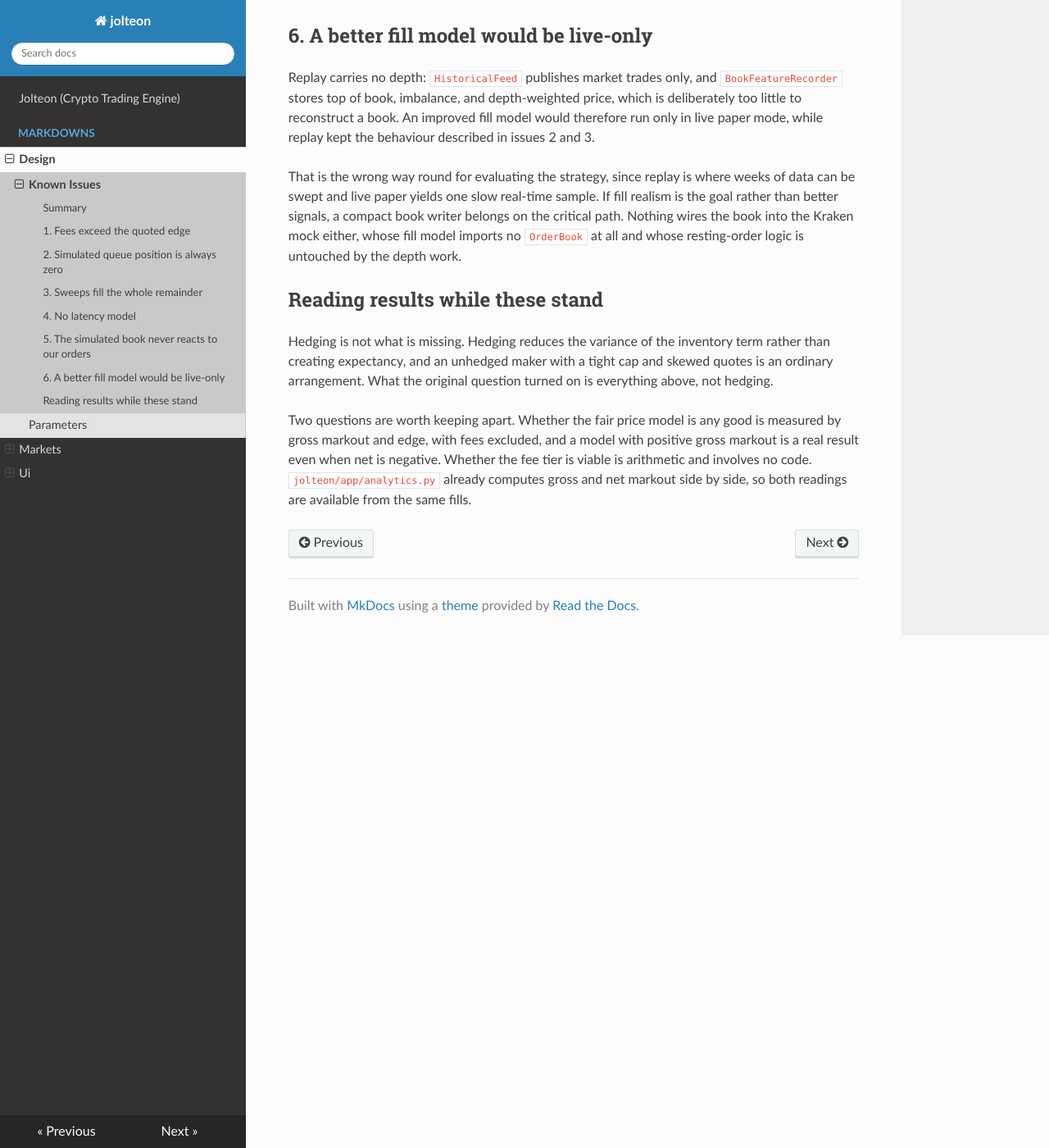
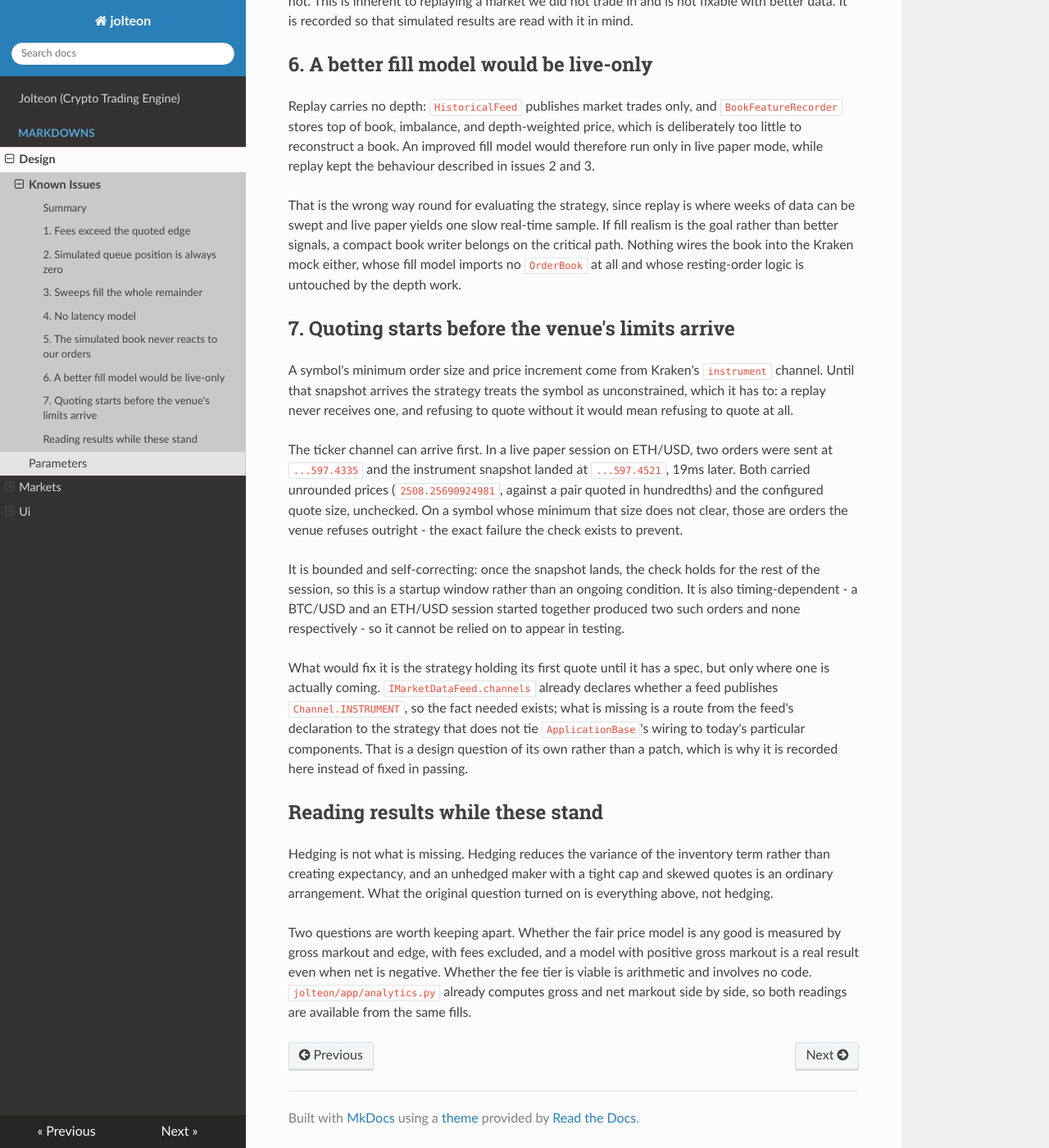
Before and after one commit to zhanghaowx/crypto-trading-engine, an MkDocs documentation site: the page built from docs/markdowns/design/known-issues.md, in a window 1280 px wide and 1400 px high, scrolled down 3154 px. Shown: the whole window at 82% size. Built offline with MkDocs 1.6.1, drawn with Linux system fonts in a browser that asks for light colours; nearby versions of some CDN libraries; some of the changed text lies outside the part shown.

Commit message:
docs(design): record that quoting starts before the venue's limits do
A strategy treats a symbol as unconstrained until the instrument channel
says otherwise, which it has to: a replay never receives one. The ticker
channel can arrive first, so a session's opening quotes can go out
unrounded and unchecked against a minimum they may not clear.

Recorded rather than fixed because the fix is a design question. The
feed already declares whether it publishes the channel; what is missing
is a route from that declaration to the strategy that does not tie
ApplicationBase's wiring to today's particular components.

Co-Authored-By: Claude Opus 5 <noreply@anthropic.com>

```diff
--- a/docs/markdowns/design/known-issues.md
+++ b/docs/markdowns/design/known-issues.md
@@ -31,6 +31,7 @@ starts from rather than the only values it can hold. See
 | 4 | No latency model | Queue position optimistic |
 | 5 | Simulated book never reacts to our orders | Inherent to replay |
 | 6 | A better fill model would be live-only | Cannot be backtested |
+| 7 | Quoting starts before the venue's limits arrive | Sends orders the venue refuses |
 
 ## 1. Fees exceed the quoted edge
 
@@ -155,6 +156,35 @@ book writer belongs on the critical path. Nothing wires the book into the
 Kraken mock either, whose fill model imports no `OrderBook` at all and
 whose resting-order logic is untouched by the depth work.
 
+## 7. Quoting starts before the venue's limits arrive
+
+A symbol's minimum order size and price increment come from Kraken's
+`instrument` channel. Until that snapshot arrives the strategy treats the
+symbol as unconstrained, which it has to: a replay never receives one, and
+refusing to quote without it would mean refusing to quote at all.
+
+The ticker channel can arrive first. In a live paper session on ETH/USD,
+two orders were sent at `...597.4335` and the instrument snapshot landed
+at `...597.4521`, 19ms later. Both carried unrounded prices
+(`2508.25690924981`, against a pair quoted in hundredths) and the
+configured quote size, unchecked. On a symbol whose minimum that size does
+not clear, those are orders the venue refuses outright - the exact failure
+the check exists to prevent.
+
+It is bounded and self-correcting: once the snapshot lands, the check
+holds for the rest of the session, so this is a startup window rather than
+an ongoing condition. It is also timing-dependent - a BTC/USD and an
+ETH/USD session started together produced two such orders and none
+respectively - so it cannot be relied on to appear in testing.
+
+What would fix it is the strategy holding its first quote until it has a
+spec, but only where one is actually coming. `IMarketDataFeed.channels`
+already declares whether a feed publishes `Channel.INSTRUMENT`, so the
+fact needed exists; what is missing is a route from the feed's declaration
+to the strategy that does not tie `ApplicationBase`'s wiring to today's
+particular components. That is a design question of its own rather than a
+patch, which is why it is recorded here instead of fixed in passing.
+
 ## Reading results while these stand
 
 Hedging is not what is missing. Hedging reduces the variance of the
```
